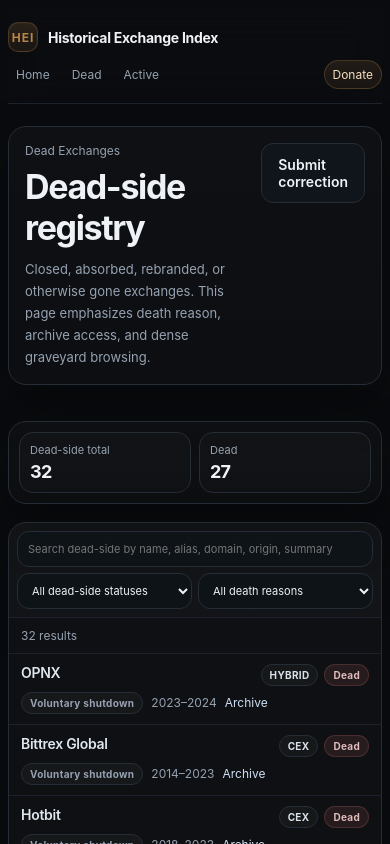
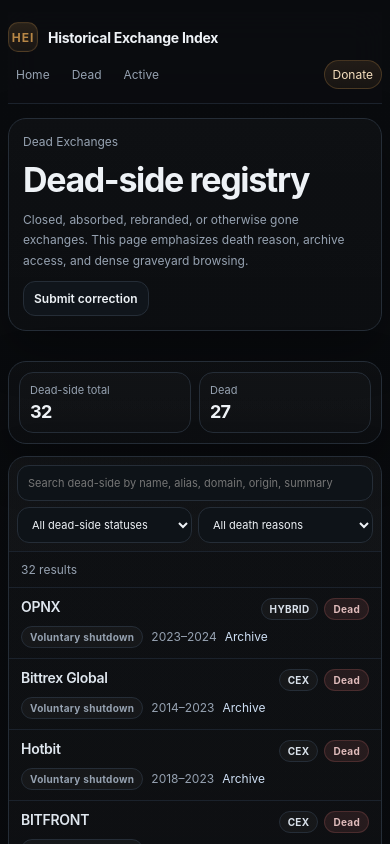
Before and after one commit to badjoke-lab/historical-exchange-index, a Next.js app: page /dead in a window 390 px wide. Shown: the top 844 px of the page. Built offline with nearby package versions, Linux system fonts and the light colour scheme.

Commit message:
HEI: compress mobile hero and longform headers

```diff
--- a/src/app/globals.css
+++ b/src/app/globals.css
@@ -876,8 +876,69 @@ tbody tr:hover {
     display: none;
   }
 
+  .hero,
+  .longform {
+    margin-top: 14px;
+    gap: 12px;
+  }
+
+  .compact-hero .hero-main {
+    padding: 14px;
+  }
+
+  .eyebrow {
+    display: none;
+  }
+
+  .compact-hero .hero-main h2 {
+    margin: 0 0 6px;
+    font-size: 20px;
+    max-width: none;
+    line-height: 1.08;
+  }
+
   .compact-hero .hero-main p {
-    font-size: 13px;
+    font-size: 12px;
+    line-height: 1.45;
+  }
+
+  .hero-actions {
+    margin-top: 12px;
+    gap: 8px;
+  }
+
+  .hero-actions .btn {
+    padding: 9px 10px;
+    font-size: 12px;
+    gap: 6px;
+  }
+
+  .hero-actions .btn:nth-child(2) {
+    display: none;
+  }
+
+  .longform-panel {
+    padding: 14px;
+  }
+
+  .detail-header {
+    flex-direction: column;
+    align-items: flex-start;
+    gap: 10px;
+  }
+
+  .detail-header h2,
+  .detail-header h3 {
+    font-size: 24px;
+  }
+
+  .detail-header p {
+    font-size: 12px;
+    line-height: 1.5;
+  }
+
+  .detail-header .hero-actions {
+    margin-top: 0;
   }
 
   .controls {
@@ -905,17 +966,37 @@ tbody tr:hover {
   }
 }
 
+
 @media (max-width: 389px) {
   .summary-strip {
     grid-template-columns: repeat(2, minmax(0, 1fr));
   }
 
+  .compact-hero .hero-main {
+    padding: 12px;
+  }
+
   .compact-hero .hero-main h2 {
-    font-size: 22px;
+    font-size: 18px;
+    margin-bottom: 4px;
+  }
+
+  .compact-hero .hero-main p {
+    font-size: 11px;
+  }
+
+  .hero-actions .btn {
+    padding: 8px 9px;
+    font-size: 11px;
   }
 
   .summary-tile .value {
-    font-size: 20px;
+    font-size: 18px;
+  }
+
+  .detail-header h2,
+  .detail-header h3 {
+    font-size: 22px;
   }
 
   .chip {
```
